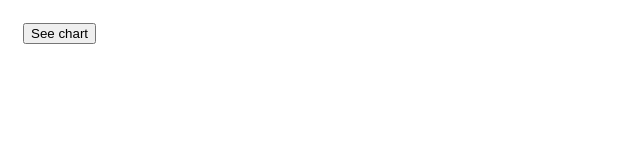
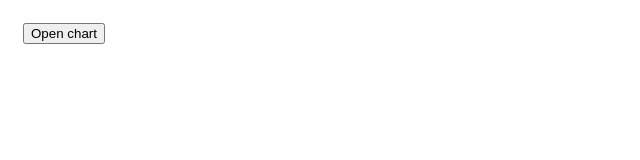
Before and after one commit to FelipeRamosLab/Nextjs-Lab, a Next.js app: page /chart/BotAccount in a window 1280 px wide. Shown: the top 160 px of the page, without its empty margins (0-640 px from the left). Built offline with nearby package versions, Linux system fonts and the light colour scheme.

Commit message:
Update BotAccount.jsx

```diff
--- a/pages/chart/BotAccount.jsx
+++ b/pages/chart/BotAccount.jsx
@@ -12,8 +12,9 @@ export default function BotAccountChart({ acc }) {
     }}>
         {chartState ? (<>
             <div chart-id={chartID}></div>
+            <button type="button" onClick={()=>setChartState(false)}>Close chart</button>
         </>) : (<>
-            <button type="submit">See chart</button>
+            <button type="submit">Open chart</button>
         </>)}
     </form>)
 }
```
